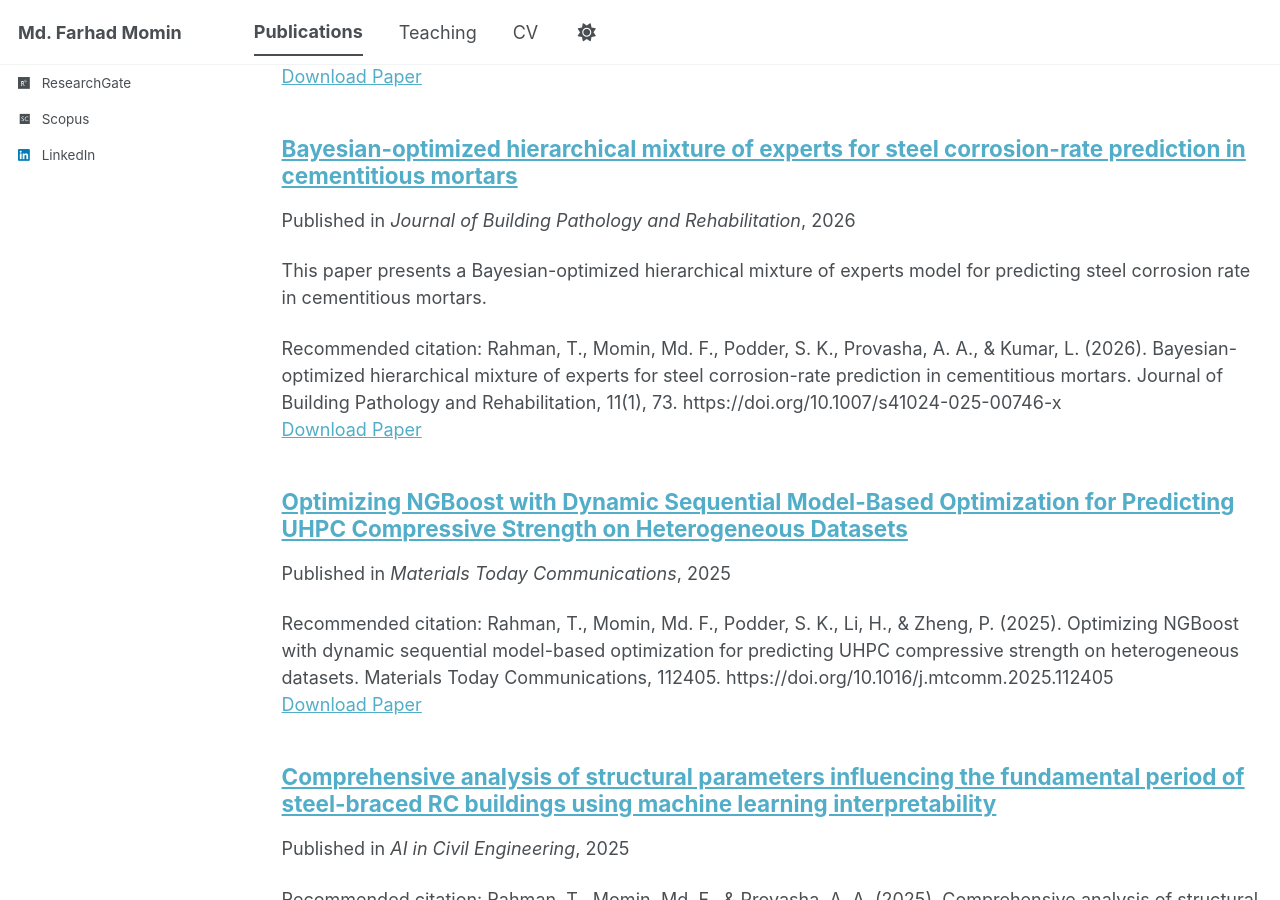
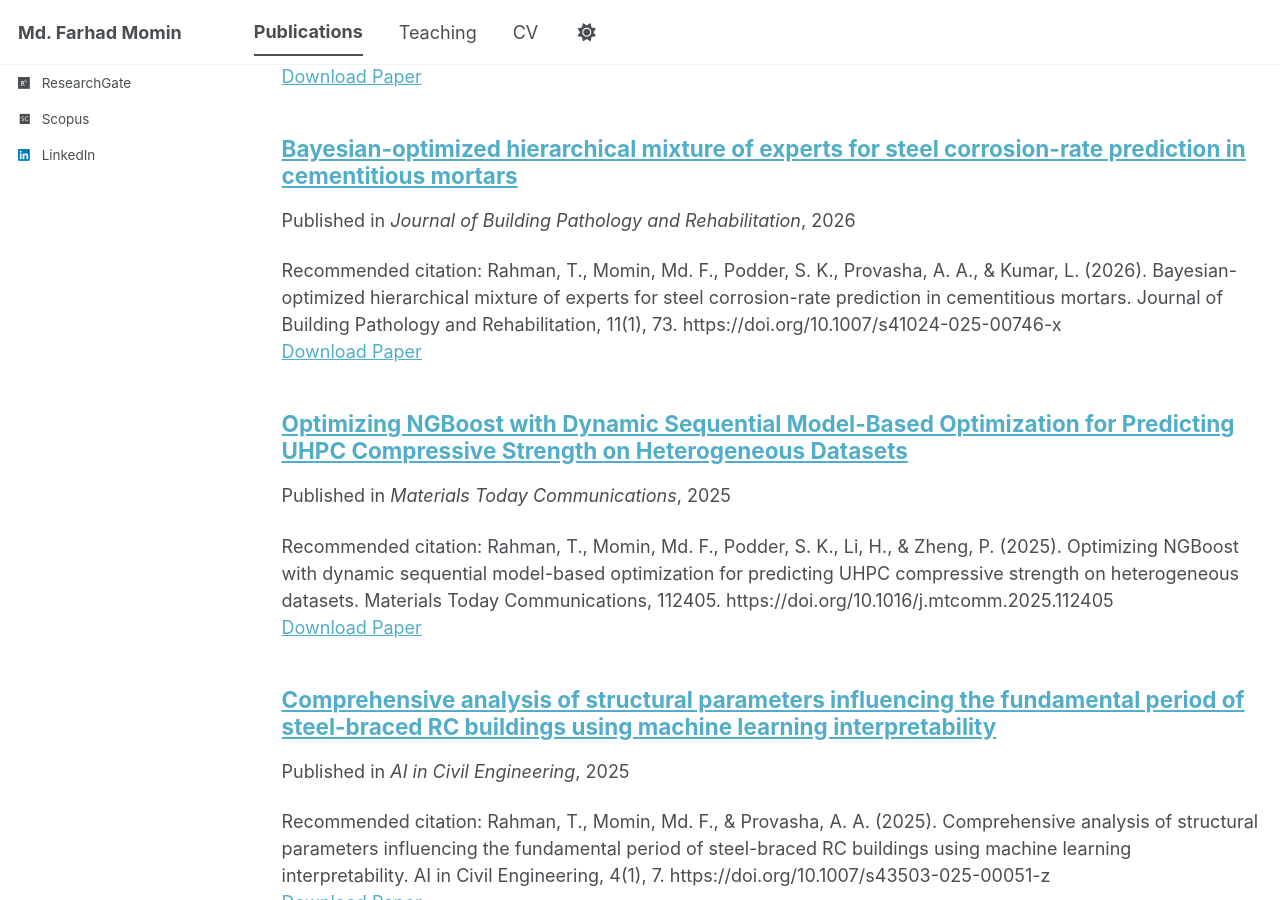
Before and after one commit to farhad-momin/farhad-momin.github.io, a Jekyll site: the page built from _pages/publications.html, in a window 1280 px wide and 900 px high, scrolled down 524 px. Built offline with Jekyll 4.4.1, drawn with Linux system fonts in a browser that asks for light colours; some web fonts are replaced; a script bundle is joined from its source files by our own code; library files that are not in the unit come from our copies.

Commit message:
Update publication details for corrosion prediction paper

```diff
--- a/_publications/2026-01-01-bayesian-optimized-hierarchical-mixture-of-experts-for-steel-corrosion-rate-prediction.md
+++ b/_publications/2026-01-01-bayesian-optimized-hierarchical-mixture-of-experts-for-steel-corrosion-rate-prediction.md
@@ -3,7 +3,6 @@ title: "Bayesian-optimized hierarchical mixture of experts for steel corrosion-r
 collection: publications
 category: journal
 permalink: /publication/2026-01-01-bayesian-optimized-hierarchical-mixture-of-experts-for-steel-corrosion-rate-prediction
-excerpt: "This paper presents a Bayesian-optimized hierarchical mixture of experts model for predicting steel corrosion rate in cementitious mortars."
 date: 2026-01-01
 venue: "Journal of Building Pathology and Rehabilitation"
 paperurl: "https://doi.org/10.1007/s41024-025-00746-x"
```
